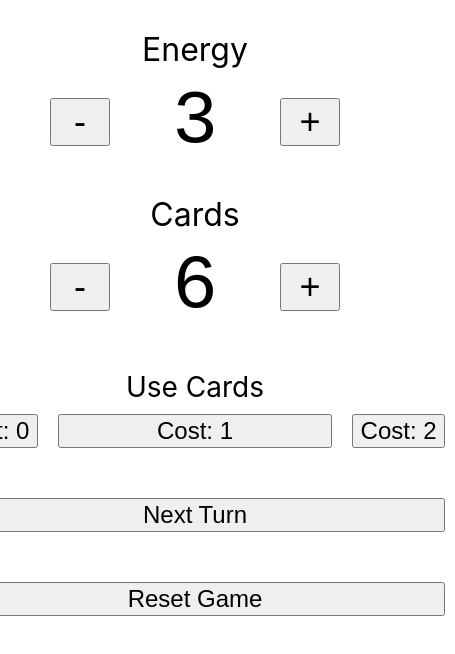
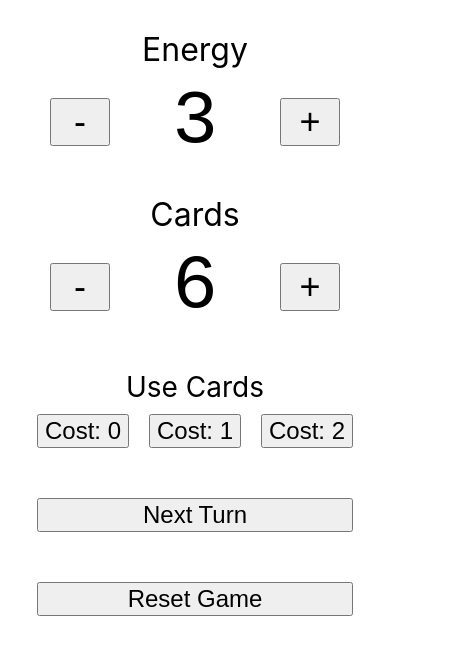
Before and after one commit to clokken/axie-counter, a React (Create React App) app: page / in a window 390 px wide. Shown: the top 654 px of the page, 455 px wide, since content can reach past the window. Built offline with nearby package versions, Linux system fonts and the light colour scheme.

Commit message:
Bottom controls made more responsive

```diff
--- a/src/components/CounterPage.module.scss
+++ b/src/components/CounterPage.module.scss
@@ -6,6 +6,18 @@
 .Button {
     font-size: 1.50rem;
     white-space: nowrap;
+}
+
+@media(max-width: 1279px) {
+    .ScreenLarge {
+        display: none;
+    }
+}
+
+@media(min-width: 1280px) {
+    .ScreenSmall {
+        display: none;
+    }
 }
 
 .Wrapper {
@@ -103,6 +115,12 @@
     }
 }
 
+@media(max-width: 1279px) {
+    .ControlsWrapper {
+        min-width: 0;
+    }
+}
+
 .FinalButton {
     margin-top: 50px;
 }
```
